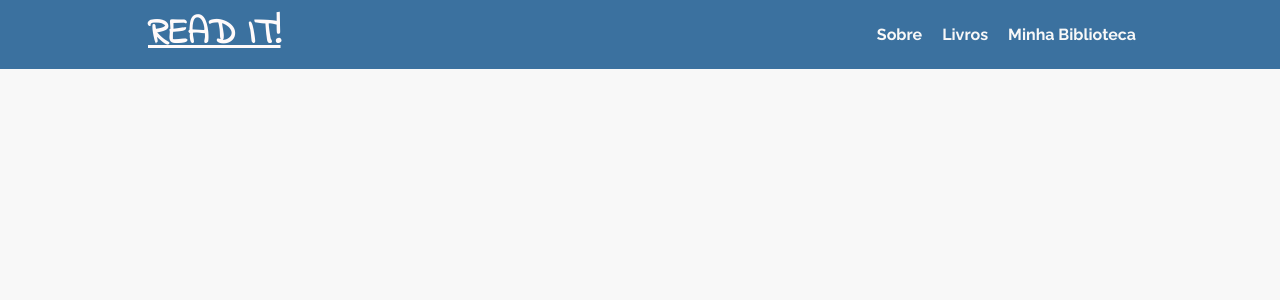
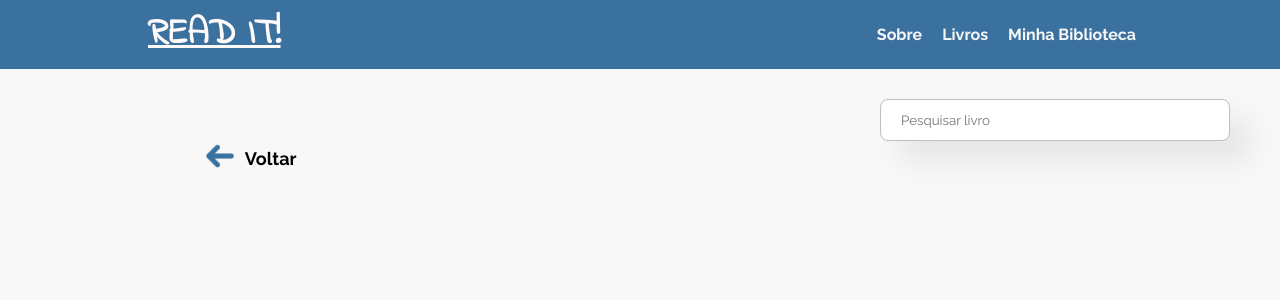
Before and after one commit to AidaFig/ReadIt, a React (Create React App) app: page /terror in a window 1280 px wide. Shown: the top 300 px of the page. Built offline with nearby package versions, Linux system fonts and the light colour scheme; the HTML template or start-up script is replaced by a standard one.

Commit message:
adding components to the page

```diff
--- a/src/pages/Horror/Horror.jsx
+++ b/src/pages/Horror/Horror.jsx
@@ -1,7 +1,13 @@
-import { Nav } from "../../components/Nav/Nav"
+import { Nav } from "../../components/Nav/Nav";
+import { Arrow } from "../../components/Arrow/Arrow";
+import { Input } from "../../components/Input/Input";
 
 export const Horror = () => {
     return(
-        <Nav />
+        <>
+            <Nav />
+            <Input />
+            <Arrow />
+        </>
     )
 }
```
